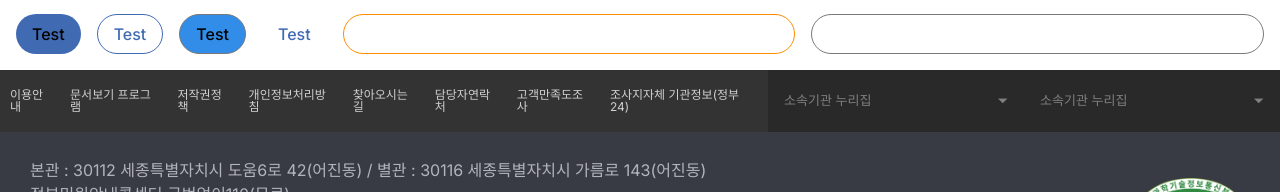
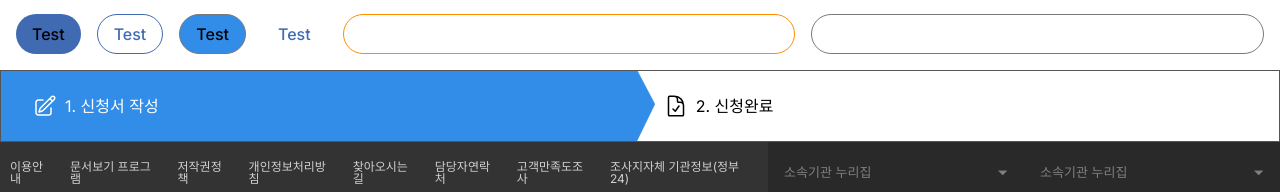
Before and after one commit to Rookeys/good-public-validator, a Next.js app: page / in a window 1280 px wide. Shown: the part 169-361 px from the top of the page. Built offline with nearby package versions, Linux system fonts and the light colour scheme.

Commit message:
feat: implement stepper component

```diff
--- a/app/(routes)/page.tsx
+++ b/app/(routes)/page.tsx
@@ -1,6 +1,7 @@
-import { Header } from '@/components/common/header';
-import { Button } from '@/components/ui/button';
-import { Input } from '@/components/ui/input';
+import { Header } from "@/components/common/header";
+import Stepper from "@/components/common/stepper";
+import { Button } from "@/components/ui/button";
+import { Input } from "@/components/ui/input";
 import type { Metadata } from "next";
 
 export const metadata: Metadata = {
@@ -9,13 +10,16 @@ export const metadata: Metadata = {
 
 export default function Home() {
   return (
+    <>
       <div className="flex gap-4 p-4">
         <Button>Test</Button>
         <Button variant={"outline"}>Test</Button>
         <Button variant={"secondary"}>Test</Button>
         <Button variant={"ghost"}>Test</Button>
         <Input />
-      <Input variant={'gray'}/>
+        <Input variant={"gray"} />
       </div>
+      <Stepper step={1} />
+    </>
   );
 }
--- /dev/null
+++ b/components/common/stepper.tsx
@@ -0,0 +1,36 @@
+import {
+  DocumentCheckIcon,
+  PencilSquareIcon,
+} from "@heroicons/react/24/outline";
+import Image from "next/image";
+import React, { FC } from "react";
+
+interface StepperProps {
+  step: 1 | 2;
+}
+
+const Stepper: FC<StepperProps> = ({ step }) => {
+  return (
+    <div className="w-full h-auto flex border-[1px] border-solid border-[#555555]">
+      <div
+        className={`w-full h-[70px] flex justify-start items-center gap-[8px] pl-[32px] ${
+          step === 1 ? "bg-secondary text-white" : "bg-white"
+        }`}
+      >
+        <PencilSquareIcon className="w-[24px] h-[24px]" />
+        <p>1. 신청서 작성</p>
+      </div>
+      <Image src="/images/stepper.png" alt="stepper" width={20} height={70} />
+      <div
+        className={`w-full h-[70px] flex justify-start items-center gap-[8px] ${
+          step === 2 ? "bg-secondary text-white" : "bg-white"
+        } pl-2`}
+      >
+        <DocumentCheckIcon className="w-[24px] h-[24px]" />
+        <p>2. 신청완료</p>
+      </div>
+    </div>
+  );
+};
+
+export default Stepper;
```
Also changed, not shown: public/images/stepper.png (added). Lines whose indentation alone changed are shown as unchanged.
